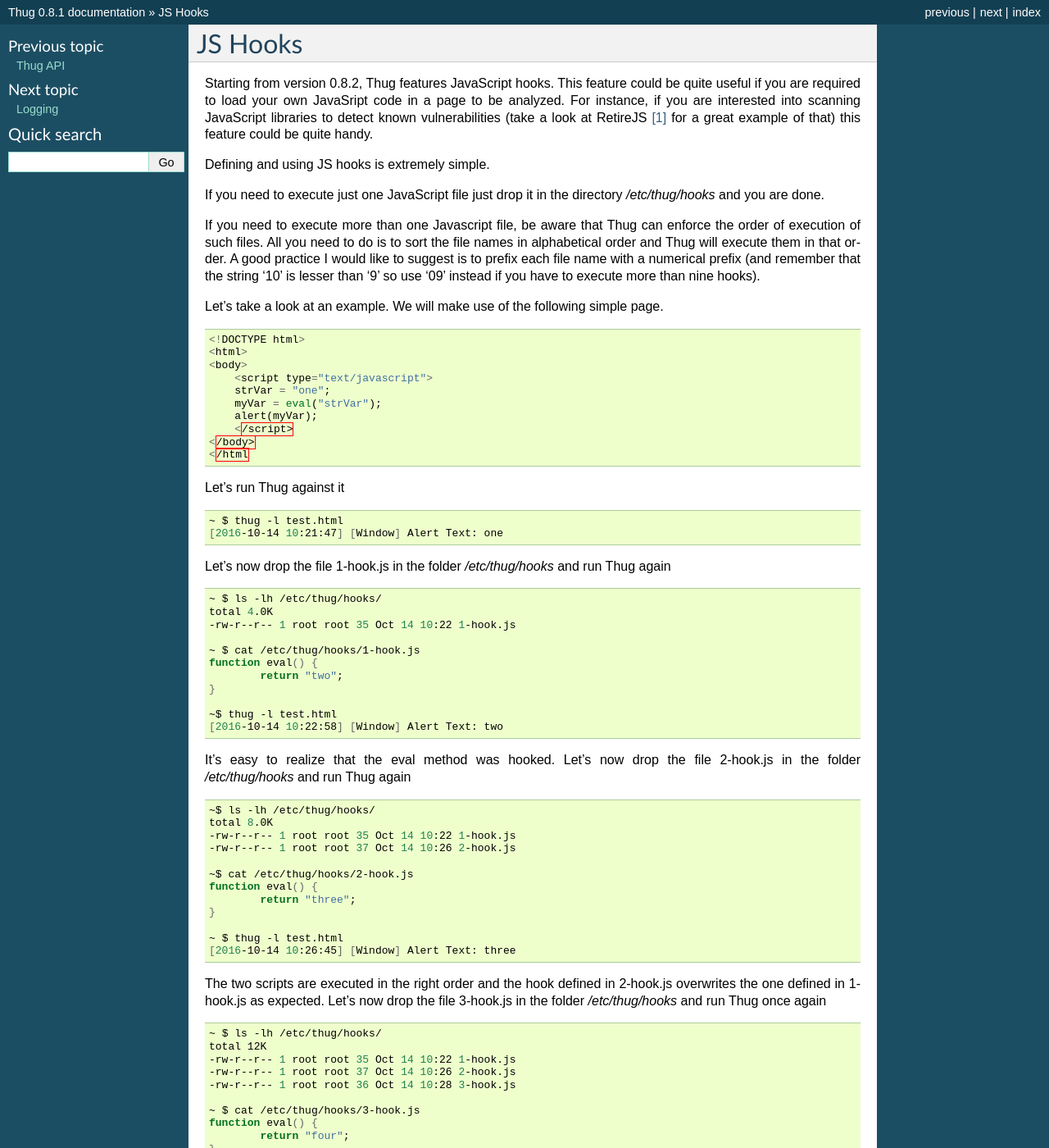
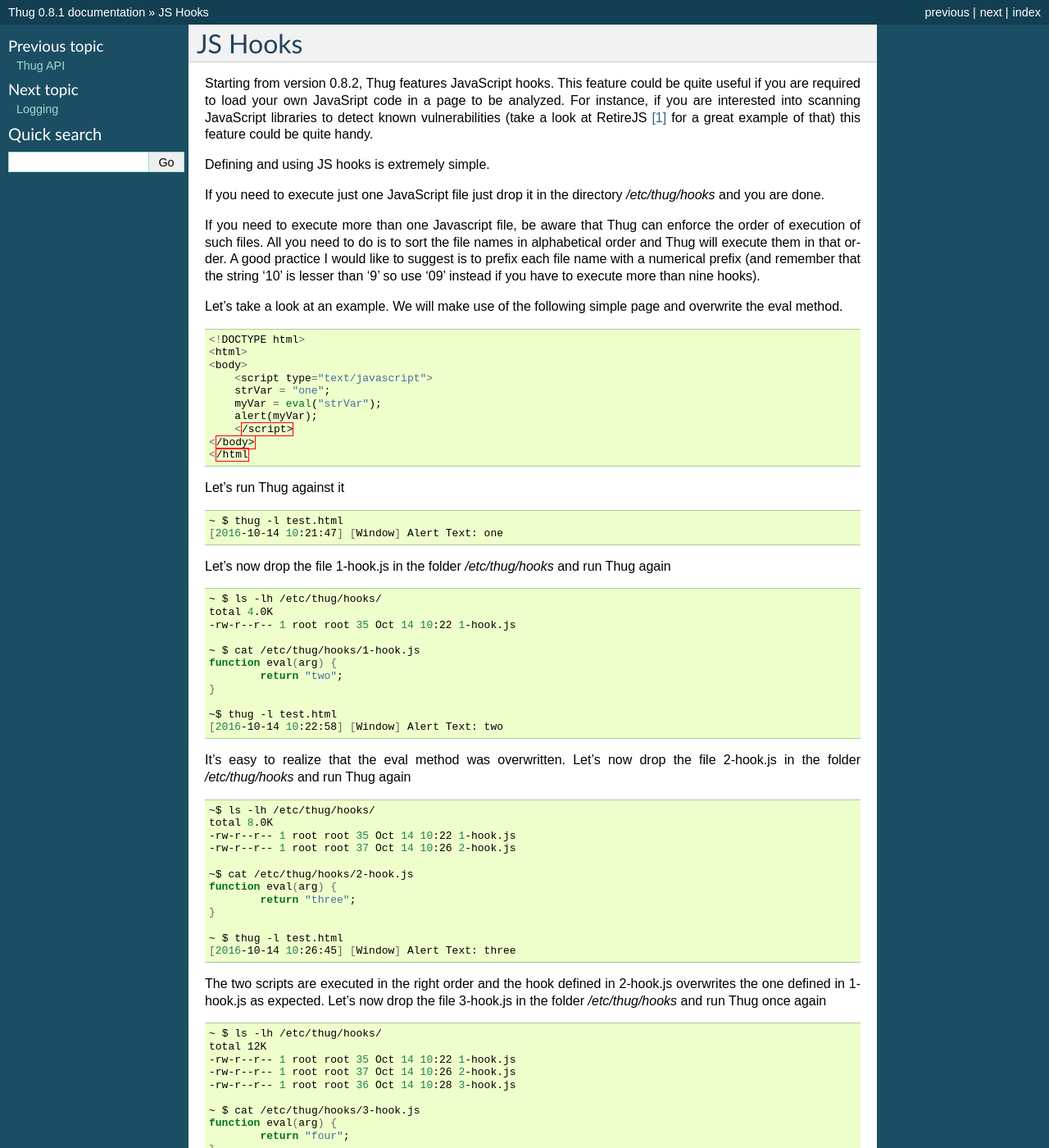
Before and after one commit to buffer/thug, a Sphinx documentation site: the page built from doc/source/jshooks.rst, in a window 1280 px wide and 1400 px high. Shown: the whole window at 82% size. Built offline with Sphinx 7.4.7, drawn with Linux system fonts in a browser that asks for light colours; pages that are not in the unit, such as notebooks, are missing from menus.

Commit message:
Minor improvements

```diff
--- a/doc/source/jshooks.rst
+++ b/doc/source/jshooks.rst
@@ -19,7 +19,8 @@
 name with a numerical prefix (and remember that the string '10' is lesser than '9' so use '09' instead
 if you have to execute more than nine hooks).
 
-Let's take a look at an example. We will make use of the following simple page.
+Let's take a look at an example. We will make use of the following simple page and overwrite the
+eval method.
 
 .. code-block:: javascript
 
@@ -51,14 +52,14 @@
     -rw-r--r-- 1 root root 35 Oct 14 10:22 1-hook.js
 
     ~ $ cat /etc/thug/hooks/1-hook.js
-    function eval() {
+    function eval(arg) {
             return "two";
     }
 
     ~$ thug -l test.html
     [2016-10-14 10:22:58] [Window] Alert Text: two
 
-It's easy to realize that the eval method was hooked. Let's now drop the file 2-hook.js in
+It's easy to realize that the eval method was overwritten. Let's now drop the file 2-hook.js in
 the folder */etc/thug/hooks* and run Thug again
 
 .. code-block:: sh
@@ -69,7 +70,7 @@
     -rw-r--r-- 1 root root 37 Oct 14 10:26 2-hook.js
 
     ~$ cat /etc/thug/hooks/2-hook.js
-    function eval() {
+    function eval(arg) {
             return "three";
     }
 
@@ -89,7 +90,7 @@
     -rw-r--r-- 1 root root 36 Oct 14 10:28 3-hook.js
 
     ~ $ cat /etc/thug/hooks/3-hook.js
-    function eval() {
+    function eval(arg) {
             return "four";
     }
 
```
